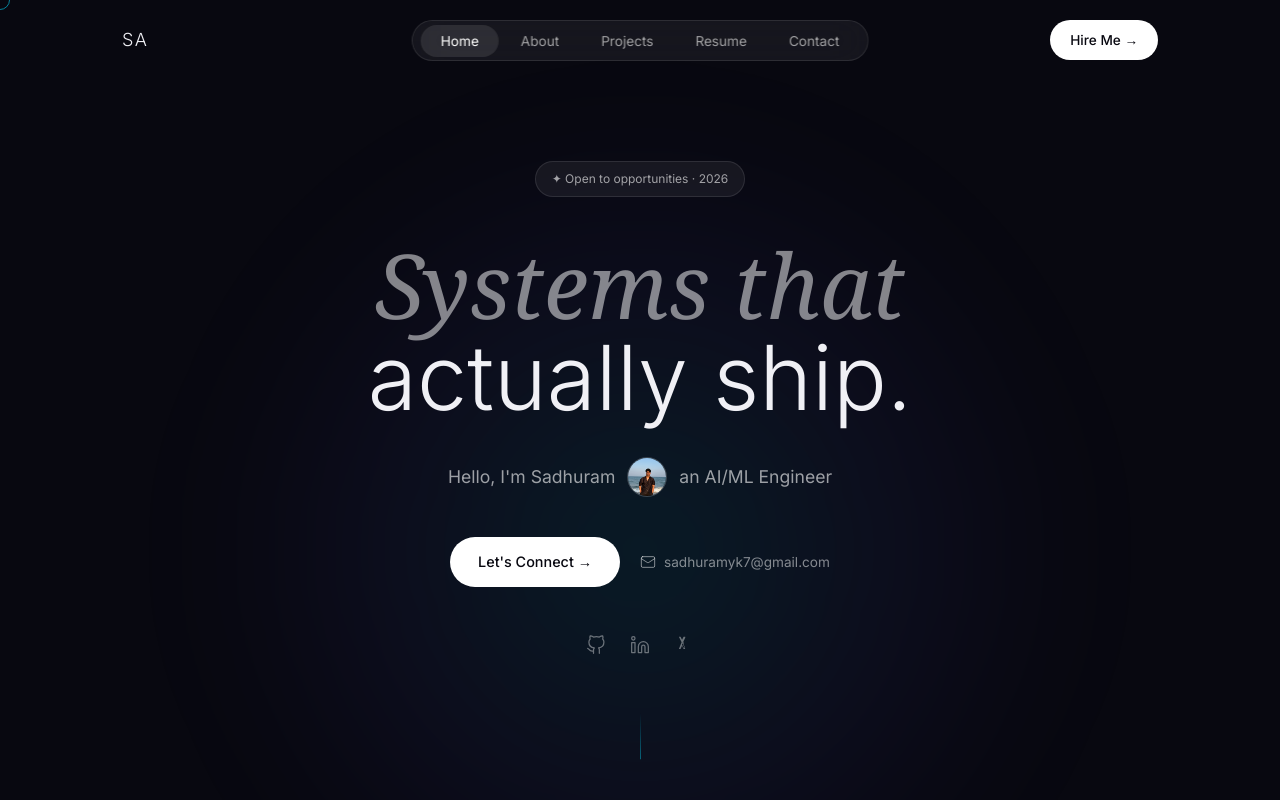
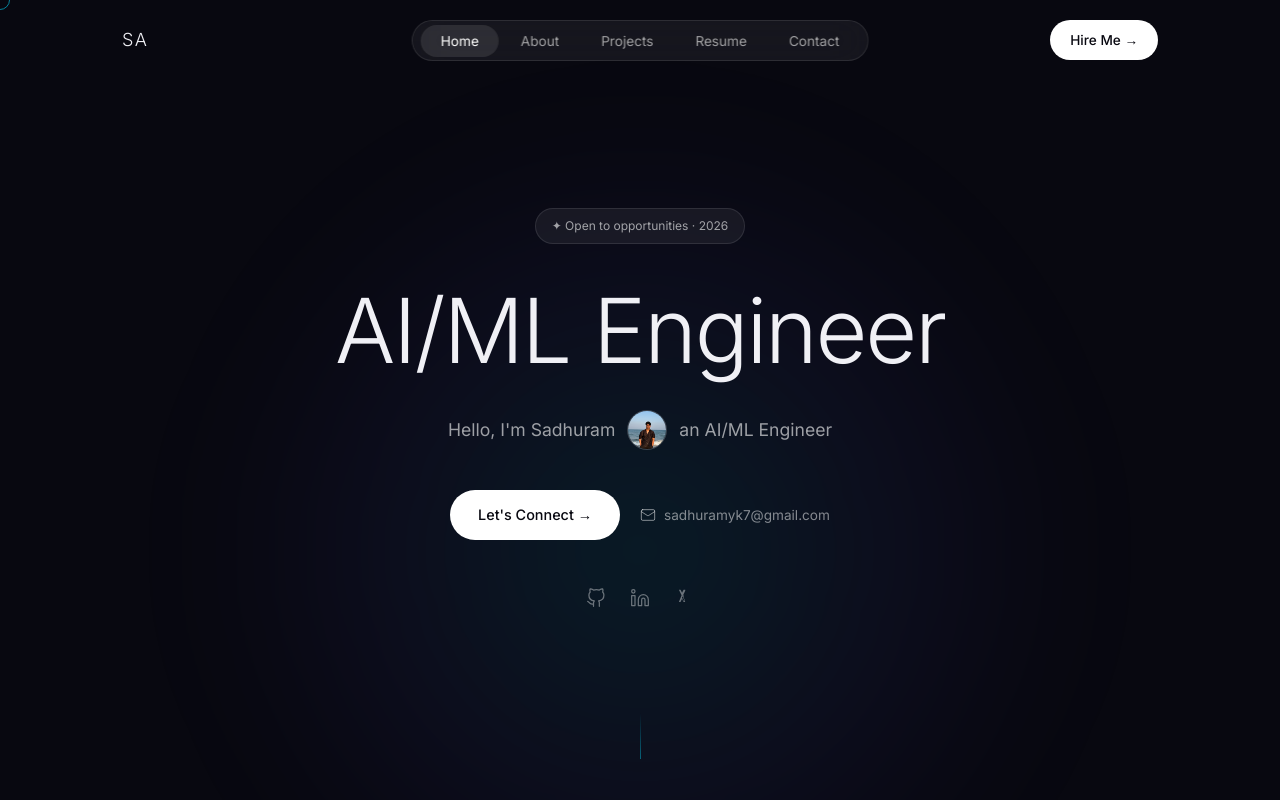
Before and after one commit to sadhuram09/sadhuram-portfolio, a React (Vite) app: page / in a window 1280 px wide. Shown: the top 800 px of the page. Built offline with nearby package versions, Linux system fonts and the light colour scheme.

Commit message:
hero - AI/ML only + cinematic redesign

```diff
--- a/src/components/Hero.jsx
+++ b/src/components/Hero.jsx
@@ -93,24 +93,20 @@ export default function Hero() {
 
         <motion.h1
           {...fadeUp(0.08)}
-          className="mb-8 w-full"
+          className="mb-8 font-sans font-light tracking-tight text-[#F0F0F5]"
           style={{
             fontSize: 'clamp(3.5rem, 7vw, 6rem)',
             lineHeight: 1.05,
+            fontWeight: 300,
           }}
         >
-          <span
-            className="block font-serif font-normal italic text-white/50"
-            style={{ fontFamily: 'Georgia, "Times New Roman", serif' }}
-          >
-            Systems that
-          </span>
-          <span className="block font-sans font-light text-[#F0F0F5]">actually ship.</span>
+          AI/ML Engineer
         </motion.h1>
 
         <motion.div
           {...fadeUp(0.16)}
-          className="mb-10 flex flex-wrap items-center justify-center gap-3 text-[1.1rem] text-white/60"
+          className="mb-10 flex flex-wrap items-center justify-center text-[1.1rem] text-white/60"
+          style={{ gap: '12px' }}
         >
           <span>Hello, I&apos;m Sadhuram</span>
           <img
@@ -164,10 +160,12 @@ export default function Hero() {
 
       <motion.div
         className="absolute bottom-10 left-1/2 z-[1] -translate-x-1/2"
-        {...fadeUp(0.5)}
+        initial={{ opacity: 0 }}
+        animate={{ opacity: 1 }}
+        transition={{ delay: 0.5, duration: 0.6, ease }}
         aria-hidden="true"
       >
-        <motion.div className="hero-scroll-line" />
+        <div className="hero-scroll-line" />
       </motion.div>
     </section>
   )
--- a/src/components/Navbar.jsx
+++ b/src/components/Navbar.jsx
@@ -78,7 +78,14 @@ export default function Navbar() {
             SA
           </a>
 
-          <ul className="absolute left-1/2 hidden -translate-x-1/2 items-center gap-0.5 rounded-full border border-white/10 bg-white/[0.06] px-2 py-1.5 backdrop-blur-[20px] md:flex">
+          <ul
+            className="absolute left-1/2 hidden -translate-x-1/2 items-center gap-0.5 rounded-full border border-white/10 px-2 py-1.5 backdrop-blur-[20px] md:flex"
+            style={{
+              background: 'rgba(255,255,255,0.06)',
+              WebkitBackdropFilter: 'blur(20px)',
+              backdropFilter: 'blur(20px)',
+            }}
+          >
             {links.map((link) => (
               <li key={link.href}>
                 <a
```
